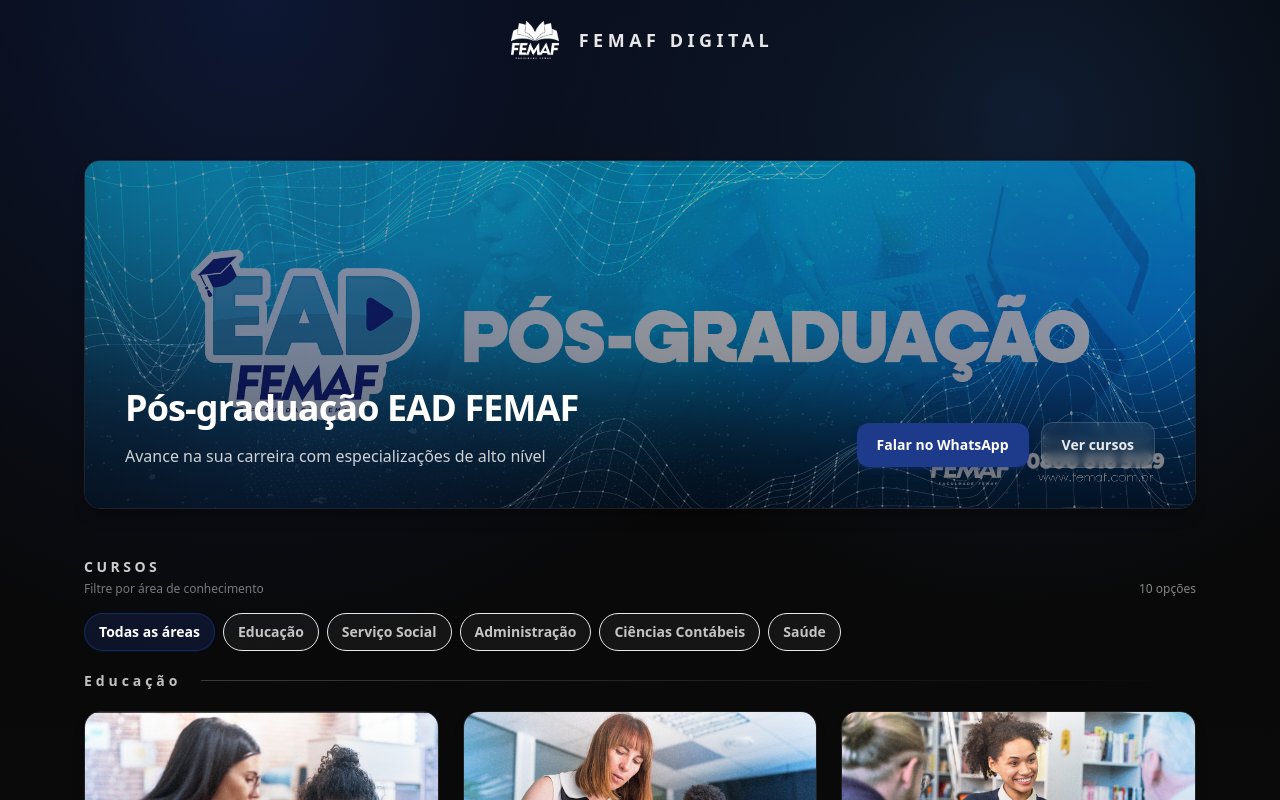
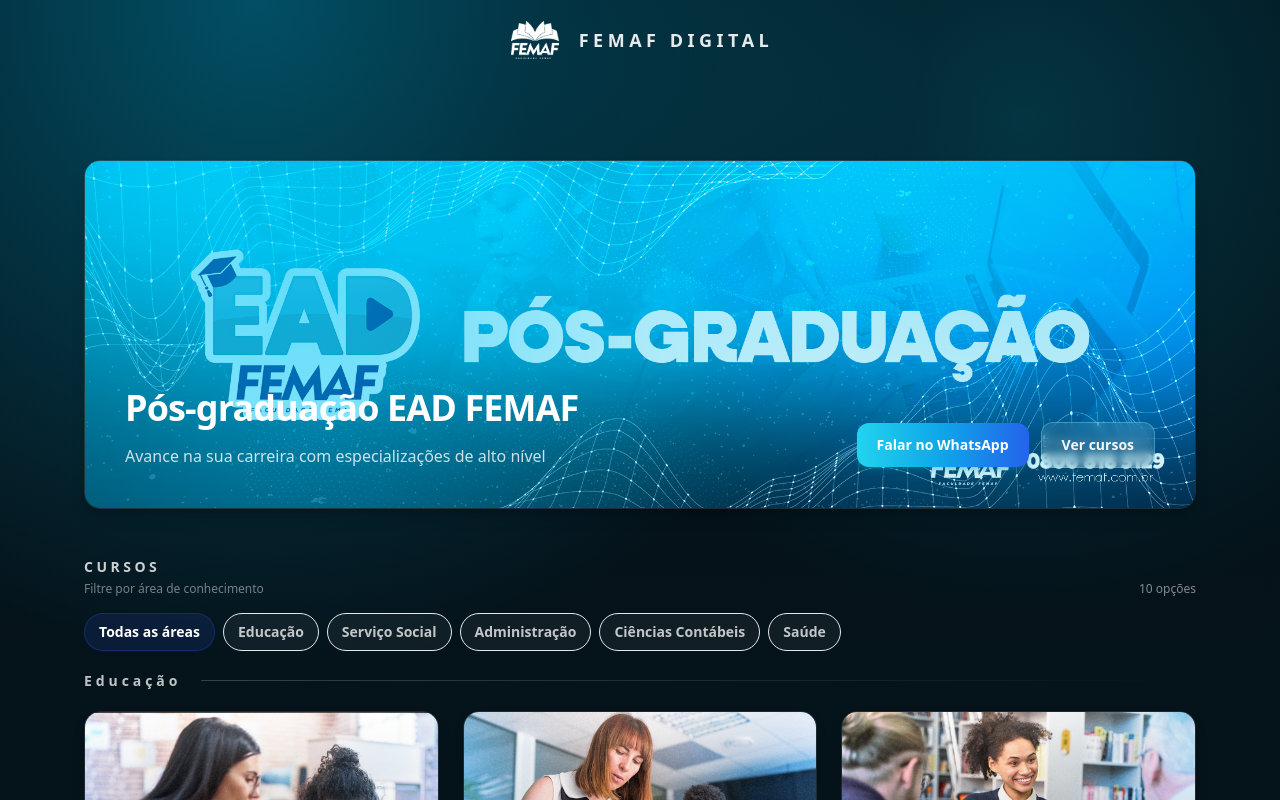
Before and after one commit to andre-fil/posgraduacao, a Next.js app: page / in a window 1280 px wide. Shown: the top 800 px of the page. Built offline with nearby package versions, Linux system fonts and the light colour scheme.

Commit message:
Capa color

```diff
--- a/src/app/layout.tsx
+++ b/src/app/layout.tsx
@@ -24,9 +24,9 @@
       lang="pt-BR"
       className={`${inter.variable} h-full antialiased`}
     >
-      <body className="min-h-full bg-[#0a0a0a] text-white">
+      <body className="min-h-full bg-[#05131a] text-white">
         <div className="relative min-h-screen">
-          <div className="pointer-events-none fixed inset-0 -z-10 bg-[radial-gradient(1200px_circle_at_20%_0%,rgba(30,58,138,0.35),transparent_55%),radial-gradient(900px_circle_at_80%_15%,rgba(59,130,246,0.18),transparent_55%),linear-gradient(to_bottom,#050505,#0a0a0a)]" />
+          <div className="pointer-events-none fixed inset-0 -z-10 bg-[radial-gradient(1200px_circle_at_20%_0%,rgba(0,200,248,0.34),transparent_56%),radial-gradient(900px_circle_at_80%_15%,rgba(6,182,212,0.22),transparent_55%),linear-gradient(to_bottom,#031018,#05131a)]" />
           <Header />
           <main className="min-h-full pt-24">{children}</main>
         </div>
--- a/src/app/page.tsx
+++ b/src/app/page.tsx
@@ -20,11 +20,11 @@
                 className="object-cover object-center"
               />
               <div
-                className="absolute inset-0 bg-[radial-gradient(800px_circle_at_20%_40%,rgba(59,130,246,0.16),transparent_52%),radial-gradient(600px_circle_at_85%_20%,rgba(30,58,138,0.22),transparent_47%),linear-gradient(115deg,rgba(15,23,42,0.5),rgba(15,23,42,0.3))]"
+                className="absolute inset-0 bg-[radial-gradient(980px_circle_at_20%_35%,rgba(0,200,248,0.5),transparent_56%),radial-gradient(760px_circle_at_84%_18%,rgba(0,200,248,0.34),transparent_50%),linear-gradient(120deg,rgba(0,200,248,0.28),rgba(14,116,144,0.08))]"
                 aria-hidden
               />
               <div
-                className="absolute inset-0 bg-gradient-to-t from-black/35 via-black/10 to-transparent"
+                className="absolute inset-0 bg-gradient-to-t from-slate-950/18 via-slate-900/4 to-cyan-200/10"
                 aria-hidden
               />
               <div className="relative flex h-full min-h-[11rem] flex-col justify-end gap-6 p-7 sm:min-h-0 sm:flex-row sm:items-end sm:justify-between sm:p-10">
@@ -42,13 +42,13 @@
                     href="https://wa.me/558008785129"
                     target="_blank"
                     rel="noopener noreferrer"
-                    className="inline-flex items-center justify-center rounded-xl bg-primary px-5 py-3 text-sm font-semibold text-white shadow-md shadow-primary/25 transition hover:bg-primary/90 hover:shadow-primary/35 focus-visible:outline-none focus-visible:ring-2 focus-visible:ring-accent/60"
+                    className="inline-flex items-center justify-center rounded-xl bg-gradient-to-r from-cyan-400 via-sky-500 to-blue-600 px-5 py-3 text-sm font-semibold text-white shadow-md shadow-cyan-600/30 transition hover:brightness-105 hover:shadow-cyan-500/40 focus-visible:outline-none focus-visible:ring-2 focus-visible:ring-cyan-300/70"
                   >
                     Falar no WhatsApp
                   </a>
                   <Link
                     href="#cursos"
-                    className="inline-flex items-center justify-center rounded-xl border border-white/15 bg-white/5 px-5 py-3 text-sm font-semibold text-white/90 backdrop-blur-sm transition hover:border-white/25 hover:bg-white/10 hover:text-white focus-visible:outline-none focus-visible:ring-2 focus-visible:ring-accent/60"
+                    className="inline-flex items-center justify-center rounded-xl border border-cyan-200/30 bg-cyan-100/10 px-5 py-3 text-sm font-semibold text-white/95 backdrop-blur-sm transition hover:border-cyan-100/45 hover:bg-cyan-100/15 hover:text-white focus-visible:outline-none focus-visible:ring-2 focus-visible:ring-cyan-300/70"
                   >
                     Ver cursos
                   </Link>
```
